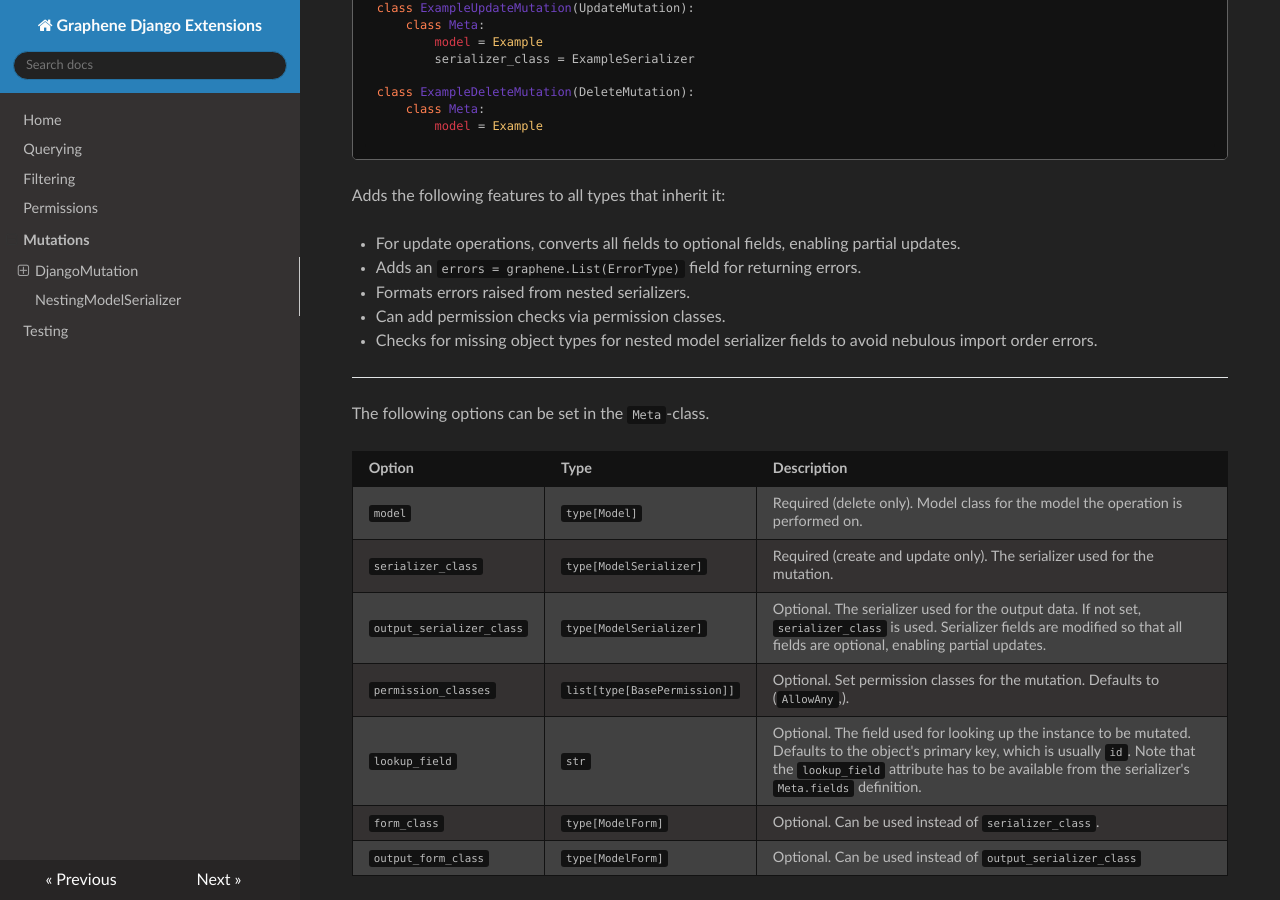
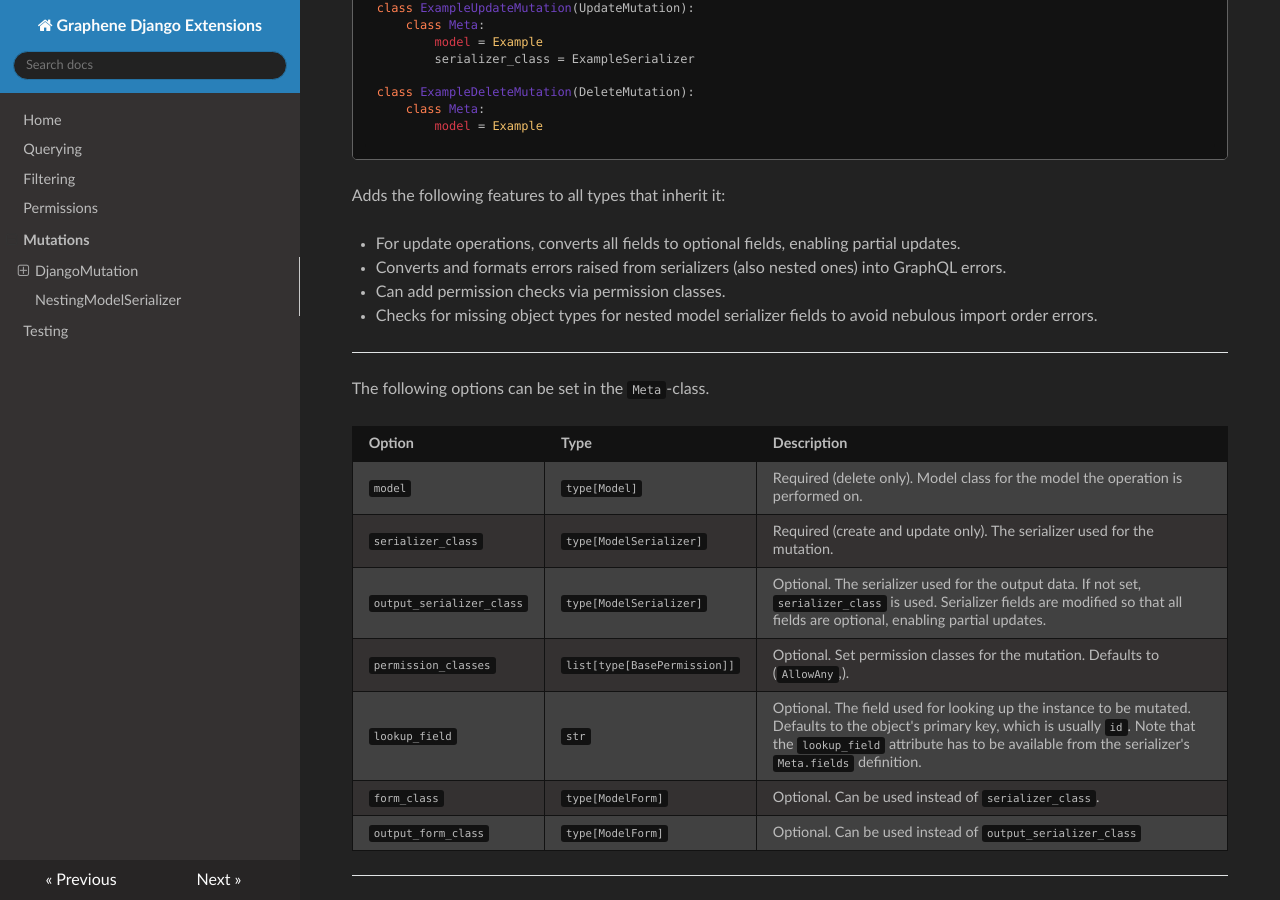
Before and after one commit to MrThearMan/graphene-django-extensions, an MkDocs documentation site: the page built from docs/mutations.md, in a window 1280 px wide and 900 px high, scrolled down 432 px. Built offline with MkDocs 1.6.1, drawn with Linux system fonts in a browser that asks for light colours; nearby versions of some CDN libraries; a script that is not in the unit is left out.

Commit message:
Update docs

```diff
--- a/docs/mutations.md
+++ b/docs/mutations.md
@@ -27,8 +27,7 @@ class ExampleDeleteMutation(DeleteMutation):
 Adds the following features to all types that inherit it:
 
 - For update operations, converts all fields to optional fields, enabling partial updates.
-- Adds an `errors = graphene.List(ErrorType)` field for returning errors.
-- Formats errors raised from nested serializers.
+- Converts and formats errors raised from serializers (also nested ones) into GraphQL errors.
 - Can add permission checks via permission classes.
 - Checks for missing object types for nested model serializer fields to avoid nebulous import order errors.
 
```
Also changed, not shown: docs/querying.md (+0 -1 lines).
